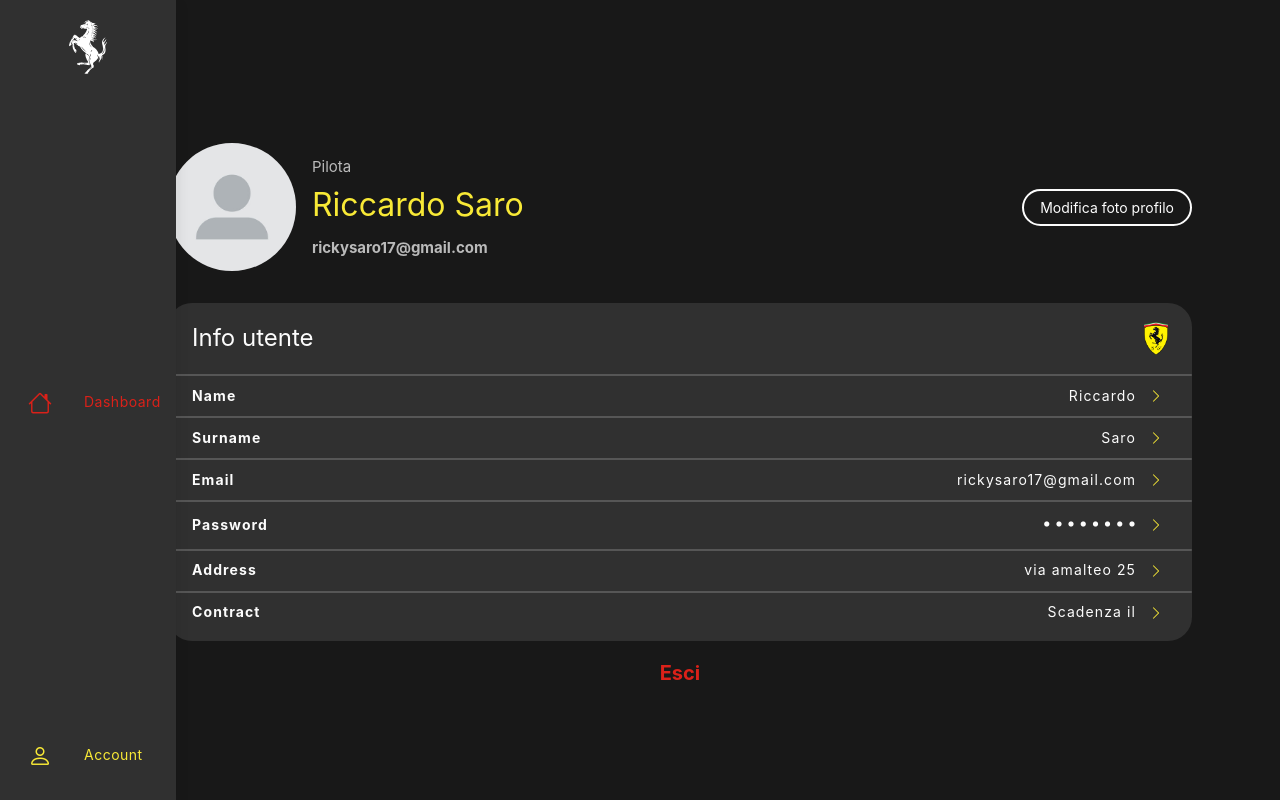
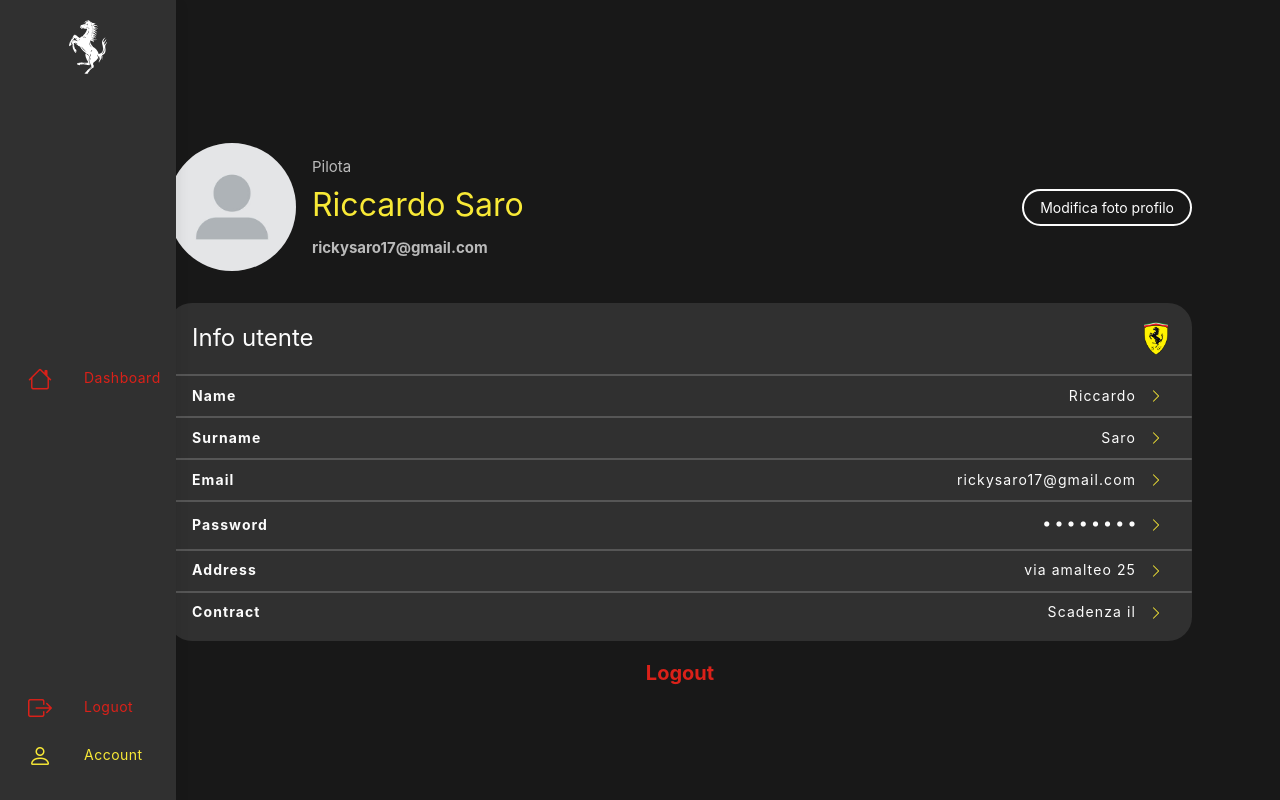
Before and after one commit to NoWayItsJJ/AllAroundF1, a PHP site: page /php/account-backend.php in a window 1280 px wide. Run offline with PHP 8.4, Linux system fonts and the light colour scheme; the visitor is signed in with stand-in values (Sample User, id 1); data comes from the database, SQL or seed files in the repository; data that the repository does not hold is empty; some web fonts are replaced.

Commit message:
add logout button on navbar

```diff
--- a/css/account-backend.css
+++ b/css/account-backend.css
@@ -165,7 +165,7 @@
 					}
 				}
 
-				form {
+				#contractDetails, form {
 					opacity: 0;
 					width: 100%;
 					transform: scaleY(0);
--- a/css/backend.css
+++ b/css/backend.css
@@ -58,11 +58,25 @@
 		justify-content: center;
 		width: 100%;
 
-		a {
-			color: var(--yellow-text-color);
+		ul{
+			li {
+				a{
+					color: var(--yellow-text-color);
 
-			&:hover {
-				color: var(--yellow-secondary-text-color);
+					&:hover {
+						color: var(--yellow-secondary-text-color);
+					}
+				}
+			}
+
+			li:first-of-type {
+				a{
+					color: var(--secondary-color);
+
+					&:hover {
+						color: var(--red-secondary-text-color);
+					}
+				}
 			}
 		}
 	}
--- a/php/account-backend.php
+++ b/php/account-backend.php
@@ -20,6 +20,12 @@
         </div>
         <div class="account">
             <ul>
+                <li>
+                    <a href="./logout.php">
+                        <i class="bi bi-box-arrow-right"></i>
+                        <span class="nav-text">Loguot</span>
+                    </a>
+                </li>
                 <li>
                     <a href="./account-backend.php">
                         <i class="bi bi-person"></i>
@@ -199,11 +205,13 @@
                             </div>
                         </div>
                     </div>
-                    <div id="contractDetails"></div>
+                    <div id="contractDetails">
+
+                    </div>
                 </div>
             </div>
         </div>
-        <a href="./logout.php" class="exit" role="button"><strong>Esci</strong></a>
+        <a href="./logout.php" class="exit" role="button"><strong>Logout</strong></a>
     </section>
 </body>
 <script>
--- a/php/backend.php
+++ b/php/backend.php
@@ -28,6 +28,12 @@
         </div>
         <div class="account">
             <ul>
+                <li>
+                    <a href="./logout.php">
+                        <i class="bi bi-box-arrow-right"></i>
+                        <span class="nav-text">Loguot</span>
+                    </a>
+                </li>
                 <li>
                     <a href="./account-backend.php">
                         <i class="bi bi-person"></i>
--- a/php/calendar.php
+++ b/php/calendar.php
@@ -20,6 +20,12 @@
         <div class="account">
             <ul>
                 <li>
+                    <a href="./logout.php">
+                        <i class="bi bi-box-arrow-right"></i>
+                        <span class="nav-text">Loguot</span>
+                    </a>
+                </li>
+                <li>
                     <a href="./account-backend.php">
                         <i class="bi bi-person"></i>
                         <span class="nav-text">Account</span>
--- a/php/factory.php
+++ b/php/factory.php
@@ -20,6 +20,12 @@
         <div class="account">
             <ul>
                 <li>
+                    <a href="./logout.php">
+                        <i class="bi bi-box-arrow-right"></i>
+                        <span class="nav-text">Loguot</span>
+                    </a>
+                </li>
+                <li>
                     <a href="./account-backend.php">
                         <i class="bi bi-person"></i>
                         <span class="nav-text">Account</span>
--- a/php/finances.php
+++ b/php/finances.php
@@ -20,6 +20,12 @@
         <div class="account">
             <ul>
                 <li>
+                    <a href="./logout.php">
+                        <i class="bi bi-box-arrow-right"></i>
+                        <span class="nav-text">Loguot</span>
+                    </a>
+                </li>
+                <li>
                     <a href="./account-backend.php">
                         <i class="bi bi-person"></i>
                         <span class="nav-text">Account</span>
--- a/php/logistics.php
+++ b/php/logistics.php
@@ -20,6 +20,12 @@
         <div class="account">
             <ul>
                 <li>
+                    <a href="./logout.php">
+                        <i class="bi bi-box-arrow-right"></i>
+                        <span class="nav-text">Loguot</span>
+                    </a>
+                </li>
+                <li>
                     <a href="./account-backend.php">
                         <i class="bi bi-person"></i>
                         <span class="nav-text">Account</span>
--- a/php/marketing.php
+++ b/php/marketing.php
@@ -20,6 +20,12 @@
         <div class="account">
             <ul>
                 <li>
+                    <a href="./logout.php">
+                        <i class="bi bi-box-arrow-right"></i>
+                        <span class="nav-text">Loguot</span>
+                    </a>
+                </li>
+                <li>
                     <a href="./account-backend.php">
                         <i class="bi bi-person"></i>
                         <span class="nav-text">Account</span>
--- a/php/staff.php
+++ b/php/staff.php
@@ -20,6 +20,12 @@
         <div class="account">
             <ul>
                 <li>
+                    <a href="./logout.php">
+                        <i class="bi bi-box-arrow-right"></i>
+                        <span class="nav-text">Loguot</span>
+                    </a>
+                </li>
+                <li>
                     <a href="./account-backend.php">
                         <i class="bi bi-person"></i>
                         <span class="nav-text">Account</span>
```
